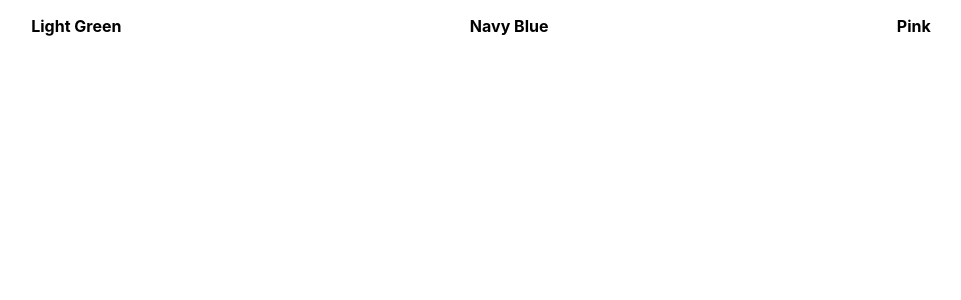
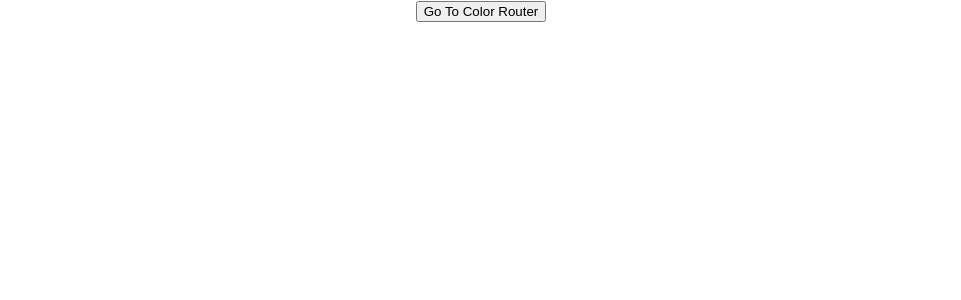
Before and after one commit to dillon-brock/react-color-router, a React (Create React App) app: page / in a window 1280 px wide. Shown: the top 300 px of the page, without its empty margins (159-1120 px from the left). Built offline with nearby package versions, Linux system fonts and the light colour scheme.

Commit message:
added landing page with link to /255/255/255

```diff
--- a/src/App.js
+++ b/src/App.js
@@ -3,13 +3,17 @@ import './App.css';
 import { Route, Switch } from 'react-router-dom';
 import Header from './components/Header/Header';
 import Main from './components/Main/Main';
+import Home from './components/Home/Home';
 
 function App() {
   return (
     <div className="App">
-      <Header />
       <Switch>
-        <Route path='/:r/:g/:b' component={Main} />
+        <Route exact path='/' component={Home}/>
+        <Route path='/:r/:g/:b'>
+          <Header />
+          <Main />
+        </Route>
       </Switch>
     </div>
   );
--- /dev/null
+++ b/src/components/Home/Home.js
@@ -0,0 +1,9 @@
+import { Link } from 'react-router-dom';
+
+export default function Home() {
+  return (
+    <Link to='/255/255/255'>
+      <button>Go To Color Router</button>
+    </Link>
+  );
+}
```
Also changed, not shown: src/components/Home/Home.css (added).
